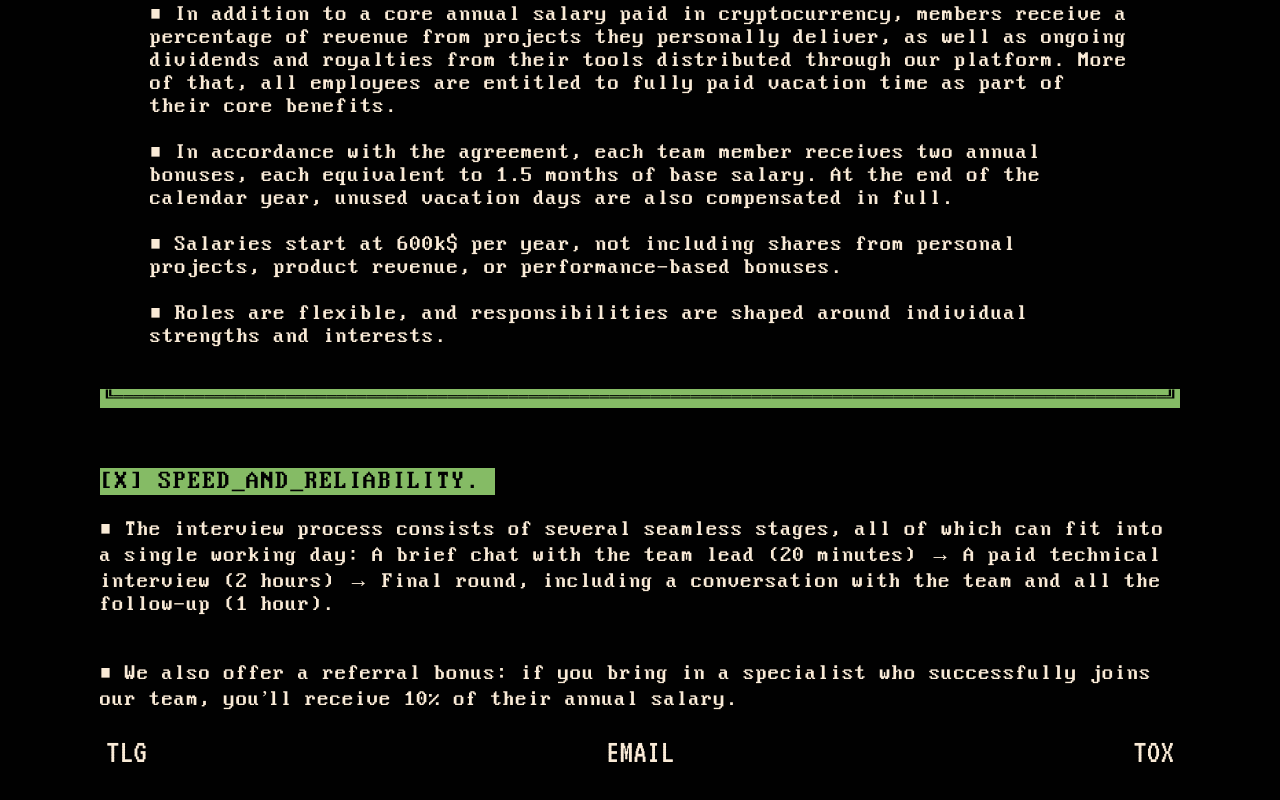
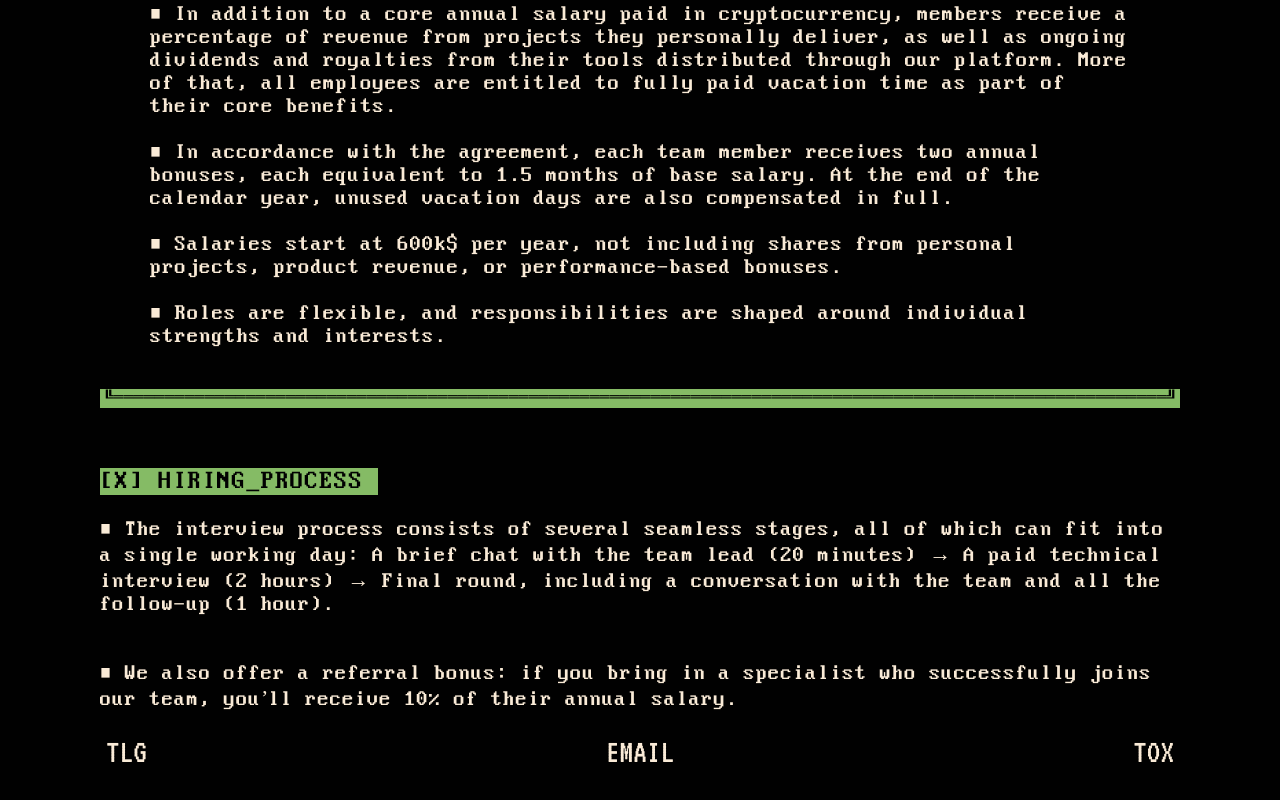
Before and after one commit to MISHKAWEBSITE/WEB, a plain HTML site: page HTML/HIRING.html in a window 1280 px wide. Shown: the part 1655-2455 px from the top of the page. Drawn offline with Linux system fonts and the light colour scheme; a script that the page names is missing; a web font is replaced by a local one.

Commit message:
Update HIRING.html

```diff
--- a/HTML/HIRING.html
+++ b/HTML/HIRING.html
@@ -110,7 +110,7 @@ ENGR   MNGR   LEAD   DEVS</pre>
 
 <div style="width: 1080px; margin: 0 auto;">
 
-  <span style="background-color: #85bb65; color: #010101; font-family: DOS437; font-size: 26px;">[X] SPEED_AND_RELIABILITY.&nbsp;</span><br>
+  <span style="background-color: #85bb65; color: #010101; font-family: DOS437; font-size: 26px;">[X] HIRING_PROCESS&nbsp;</span><br>
 
   <div class="COOP_HIGHLIGHTGR"><br>■ The interview process consists of several seamless stages, all of which can fit into a single working day: A brief chat with the team lead (20 minutes) → A paid technical interview (2 hours) → Final round, including a conversation with the team and all the follow-up (1 hour).<br><br></div>
   <div class="COOP_HIGHLIGHTGR"><br>■ We also offer a referral bonus: if you bring in a specialist who successfully joins our team, you’ll receive 10% of their annual salary.<br><br></div>
```
